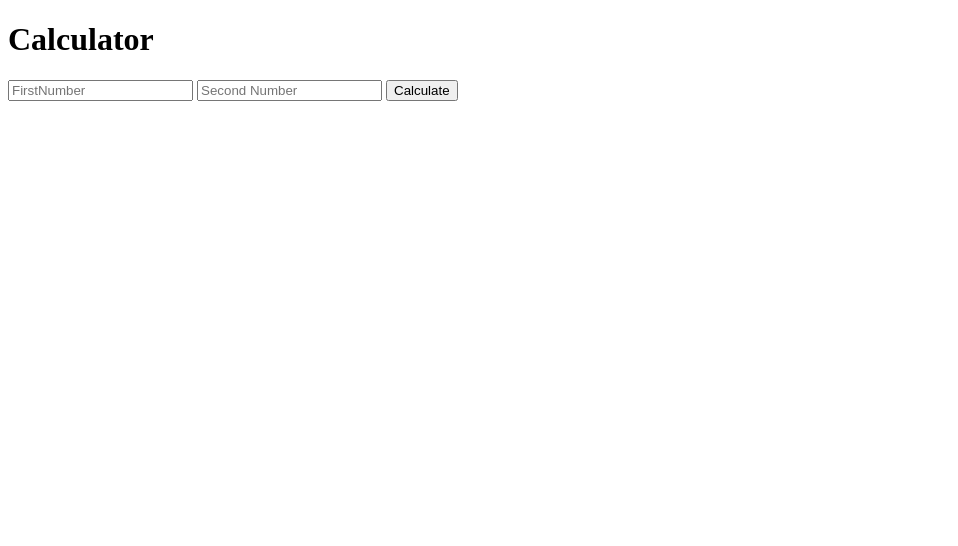
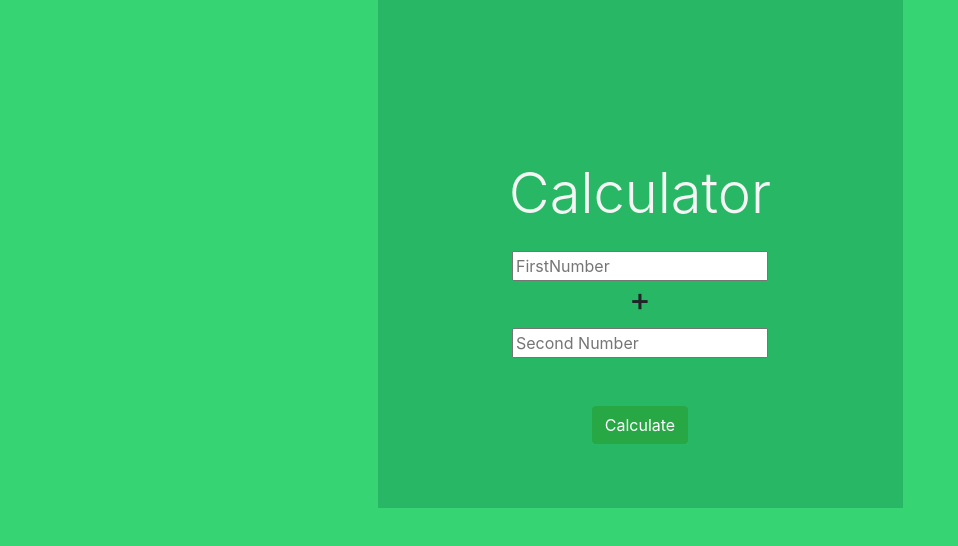
Before and after one commit to chavangorakh1999/calculator, a website: page index.html in a window 1280 px wide. Shown: the whole page, without its empty margins (0-958 px from the left). Drawn offline with nearby package versions, Linux system fonts and the light colour scheme.

Commit message:
added styling

```diff
--- a/index.html
+++ b/index.html
@@ -4,13 +4,35 @@
     <meta charset="UTF-8" />
     <meta name="viewport" content="width=device-width, initial-scale=1.0" />
     <title>Calculator</title>
+    <link rel="stylesheet" href="https://cdn.jsdelivr.net/npm/bootstrap@4.5.3/dist/css/bootstrap.min.css" integrity="sha384-TX8t27EcRE3e/ihU7zmQxVncDAy5uIKz4rEkgIXeMed4M0jlfIDPvg6uqKI2xXr2" crossorigin="anonymous">
+
   </head>
-  <body>
-    <h1>Calculator</h1>
-    <form action="/" method="POST">
-      <input type="text" name="n1" placeholder="FirstNumber" />
-      <input type="text" name="n2" placeholder="Second Number" />
-      <button type="submit" name="submit">Calculate</button>
-    </form>
+  <body style="background-color: rgb(54, 212, 115);">
+
+  <div class="container h-100>
+    <div class="row align-items-center h-100">
+        <div class="col-6 mx-auto">
+            <div class="jumbotron jumbotron-fluid" style="background-color: rgba(15, 134, 78, 0.37);">
+              <div class="row text-center mt-5">
+                <div class="col-sm-12">
+                  <h1 class="display-4 mt-5" style="color:whitesmoke">Calculator</h1>
+                  <form action="/" method="POST">
+                    <div class="mt-4">
+                      <input type="text" name="n1" placeholder="FirstNumber" />
+                      <h2>+</h2>
+                      <input type="text" name="n2" placeholder="Second Number" />
+                    </div>
+                    <div class="col-12 style ">
+                      <button class="btn btn-success mt-5" type="submit" name="submit">Calculate</button>
+                    </div>
+                  </form>
+
+                </div>
+            </div>
+
+            </div>
+        </div>
+    </div>
+</div>
   </body>
 </html>
```
Also changed, not shown: bmiCalculator.html (+22 -7 lines).
